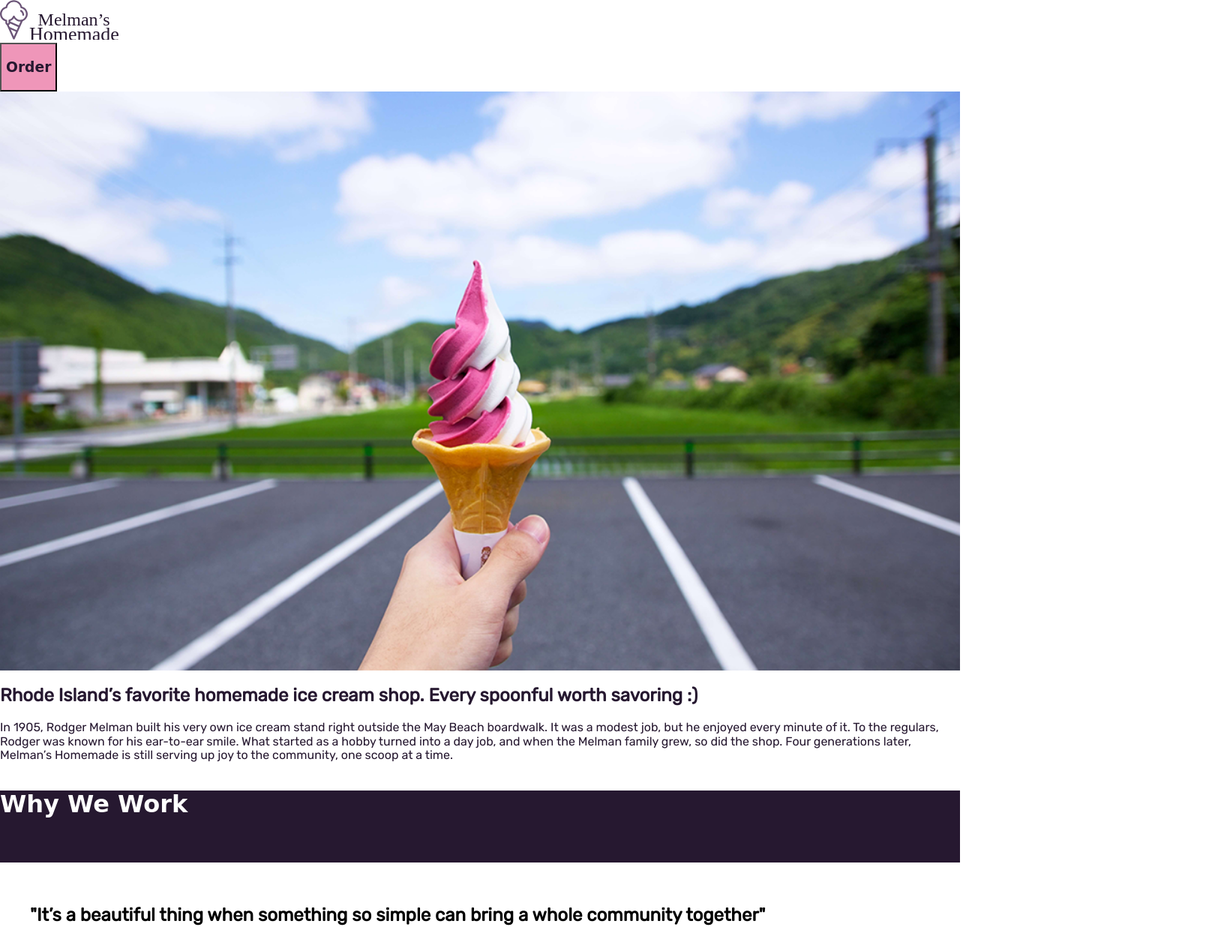
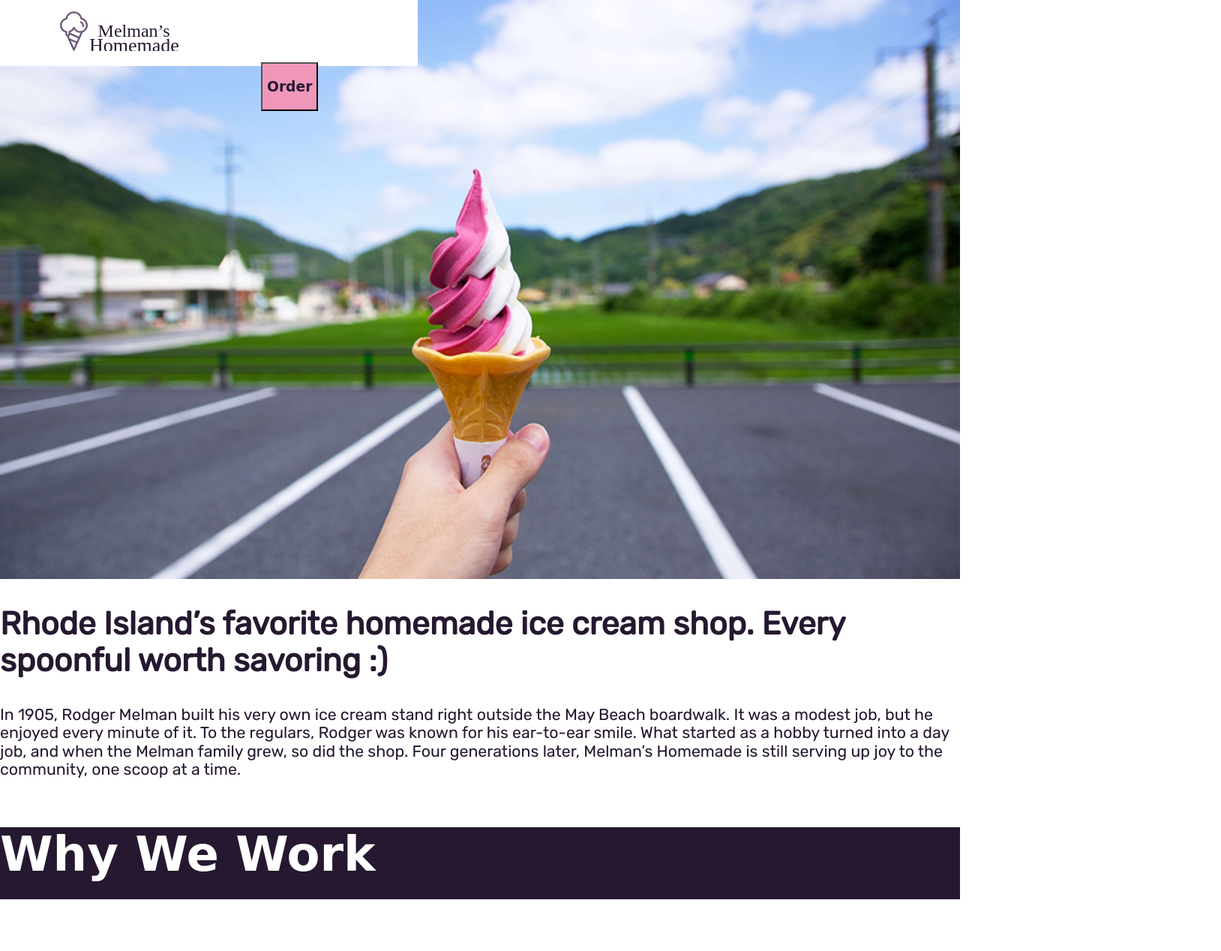
Before and after one commit to egoldberg30/Current-Repo, a plain HTML site: page NEW-Melmans/deploy/index.html in a window 1280 px wide. Shown: the top 1268 px of the page at 75% size, 1628 px wide, since content can reach past the window. Drawn offline with nearby package versions, Linux system fonts and the light colour scheme; a script that the page names is missing; a web font is replaced by a local one.

Commit message:
more css

```diff
--- a/NEW-Melmans/deploy/index.html
+++ b/NEW-Melmans/deploy/index.html
@@ -10,9 +10,6 @@
     <!-- Google Font -->
 
     <body>
-        <link rel="preconnect" href="https://fonts.gstatic.com">
-        <link href="https://fonts.googleapis.com/css2?family=Lily+Script+One&display=swap" rel="stylesheet">
-
         <link rel="preconnect" href="https://fonts.gstatic.com">
         <link href="https://fonts.googleapis.com/css2?family=Lily+Script+One&family=Rubik:wght@300;400&display=swap" rel="stylesheet">
     </body>
--- a/NEW-Melmans/dev/scss/base/_base.scss
+++ b/NEW-Melmans/dev/scss/base/_base.scss
@@ -18,6 +18,18 @@ h1{
     height: 96px;
     font-family: 'Lily Script One', cursive;
     text-align: center, center;
+
+    @include sm{
+        font-size: 32pt;
+    }
+
+    @include md{
+        font-size: 36pt;
+    }
+
+    @include lg{
+        font-size: 48pt;
+    }
 }
 
 h3{
@@ -25,13 +37,35 @@ h3{
     font-family: 'Lily Script One', cursive;
 }
 
+
 p{
     font-family: 'Rubik', sans-serif;
+
+    @include sm{
+        font-size: 14pt;
+    }
+
+    @include md{
+        font-size: 14pt;
+    }
+
+    @include lg{
+        font-size: 16pt;
+    }
 }
 
 h2{
     font-family: 'Rubik', sans-serif;
+
     @include sm{
-        font-size: 21;
+        font-size: 21pt;
+    }
+
+    @include md{
+        font-size: 24pt;
+    }
+
+    @include lg{
+        font-size: 32pt;
     }
 }
--- a/NEW-Melmans/dev/scss/layout/_header.scss
+++ b/NEW-Melmans/dev/scss/layout/_header.scss
@@ -3,21 +3,31 @@
 ============= */
 
 header {
+    display: grid;
+    position: absolute;
+    grid-template-columns: 65px auto 65px;
+    grid-template-areas: ". header .";
+    background-color: white;
+    background-size: cover;
+    height: 88px;
+
     header.grid-container {
         display: grid;
-            grid-template-columns: auto 209px;
-            grid-template-areas: "f1 f2";
+        grid-template-columns: auto auto;
+        grid-template-areas: "f1 f2 f3";
     }
 
-	>div {
     #logo{
-            grid-area: f1;
+        grid-area: header;
+        padding: 15px;
     }
 
     #donatebutton{
-            grid-area: f2;
+        grid-area: f3;
         height: 68px;
         width: 209px;
+        border-style: none;
+        font-family: 'Rubik', sans-serif;
+        color: white;
     }
 }
-}
--- a/NEW-Melmans/dev/scss/sections/_thegoodstuff.scss
+++ b/NEW-Melmans/dev/scss/sections/_thegoodstuff.scss
@@ -10,8 +10,15 @@
         grid-template-areas: "f1 f1"
     }
 
+    button{
+        height: 31px;
+        width: 194px;
+        font-size: 14pt;
+        line-height: 0pt;
+        border: 0px solid $pink;
+        border-radius: 3px;
+    }
 
-    grid-area: thegoodstuff;
 
     @include sm{
         display: grid;
```
Also changed, not shown: NEW-Melmans/deploy/css/styles.css, 1 other file. Lines whose indentation alone changed are shown as unchanged.
